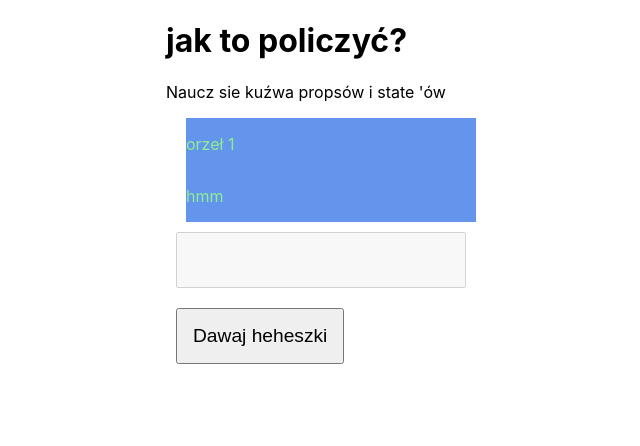
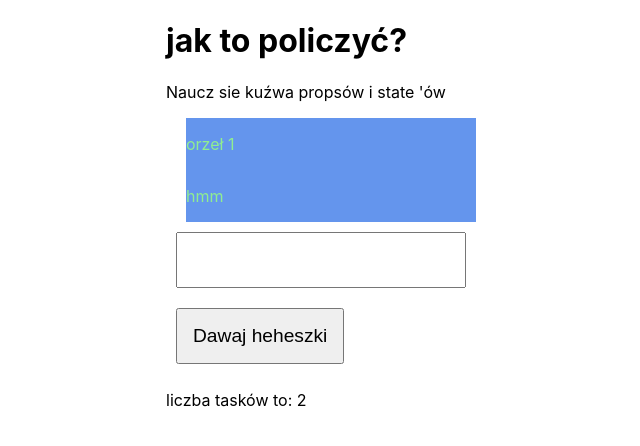
Before and after one commit to Grenndalf/React_Proby, a React app: page / in a window 1280 px wide. Shown: the top 446 px of the page, without its empty margins (319-959 px from the left). Built offline with nearby package versions, Linux system fonts and the light colour scheme.

Commit message:
commit z liczeniem taskow

```diff
--- a/src/App.js
+++ b/src/App.js
@@ -3,8 +3,8 @@ import "./App.css";
 import ToDoList from "./Containers/ToDoList";
 
 class App extends Component {
-  myTasks = [{ text: "orzeł 1" }, { text: "hmm" }];
-  title = "jak to policzyć?";
+
+  title = "jak to policzyć? "
   render() {
     return (
       <div className="main-cont">
--- a/src/Components/NewToDoForm/index.js
+++ b/src/Components/NewToDoForm/index.js
@@ -4,18 +4,12 @@ const NewToDoForm = (props) => (
   <div>
     <input
       className="myInput App"
-      type="number"
+      type="text"
       maxLength="10"
       onChange={props.onChange}
       value={props.draft}
-      disabled
     />
-    <button
-      className="App"
-      onClick={
-        props.onSubmit
-      }
-    >
+    <button className="App" onClick={props.onSubmit}>
       Dawaj heheszki
     </button>
   </div>
--- a/src/Containers/ToDoList/index.js
+++ b/src/Containers/ToDoList/index.js
@@ -1,10 +1,10 @@
 import React, { Component } from "react";
 import NewToDoForm from "./../../Components/NewToDoForm";
 import ToDoItem from "./../../Components/ToDoItem";
-
+const myTasks = [{ text: "orzeł 1" }, { text: "hmm" }];
 class ToDoList extends Component {
   state = {
-    tasks: this.props.tasks,
+    tasks: myTasks,
     draft: "",
   };
 
@@ -23,7 +23,7 @@ class ToDoList extends Component {
 
   render() {
     const { title } = this.props;
-    const { draft } = this.state;
+    const  stats  = this.state;
     return (
       <div>
         <h1> {title} </h1>
@@ -37,9 +37,10 @@ class ToDoList extends Component {
           <NewToDoForm
             onSubmit={this.addToDo}
             onChange={this.updateDraft}
-            draft={draft}
+            draft={stats.draft}
           />
         </div>
+        <p>liczba tasków to: { stats.tasks.length }</p>
       </div>
     );
   }
```
